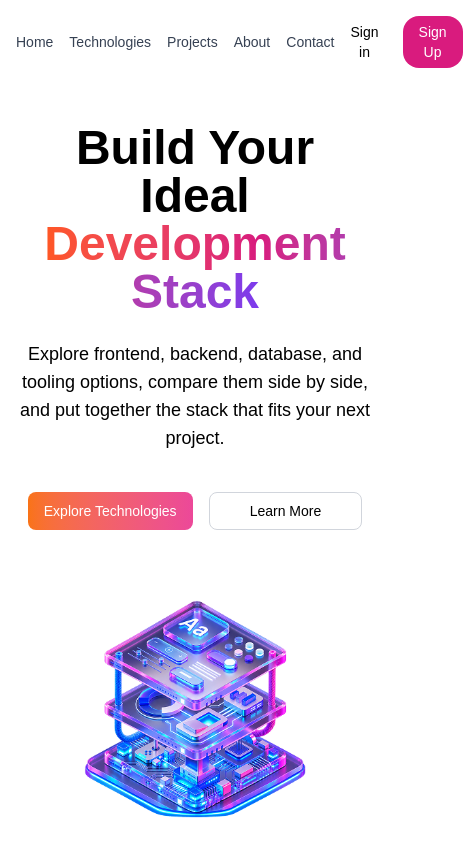
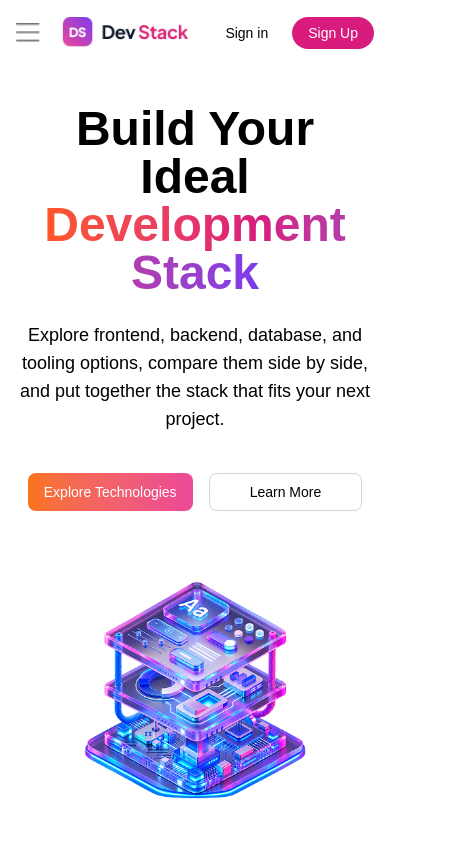
Before and after one commit to amitpauldev/devstack, a React (Vite) app: page / in a window 390 px wide. Shown: the top 844 px of the page, 463 px wide, since content can reach past the window. Built offline with nearby package versions, Linux system fonts and the light colour scheme.

Commit message:
Added hamburger for mobile screen

```diff
--- a/src/components/Navbar.tsx
+++ b/src/components/Navbar.tsx
@@ -1,13 +1,19 @@
 import logo from "../assets/logo-text.png";
+import hamburger from "/ui-icon/hamburger.png";
 
 const Navbar = () => {
 	return (
 		<div className="wrapper sticky top-0 z-50 bg-white">
 			<div className="flex justify-between items-center py-4">
+				<div className="md:hidden cursor-pointer">
+					<img src={hamburger} className="w-6" />
+				</div>
+
 				<div>
 					<img src={logo} alt="Logo" className="w-32" />
 				</div>
-				<div className="flex items-center space-x-4 text-sm">
+
+				<div className="hidden md:flex items-center space-x-4 text-sm">
 					<a href="#home" className="text-gray-700 hover:text-gray-900">
 						Home
 					</a>
```
Also changed, not shown: public/ui-icon/hamburger.png (added).
